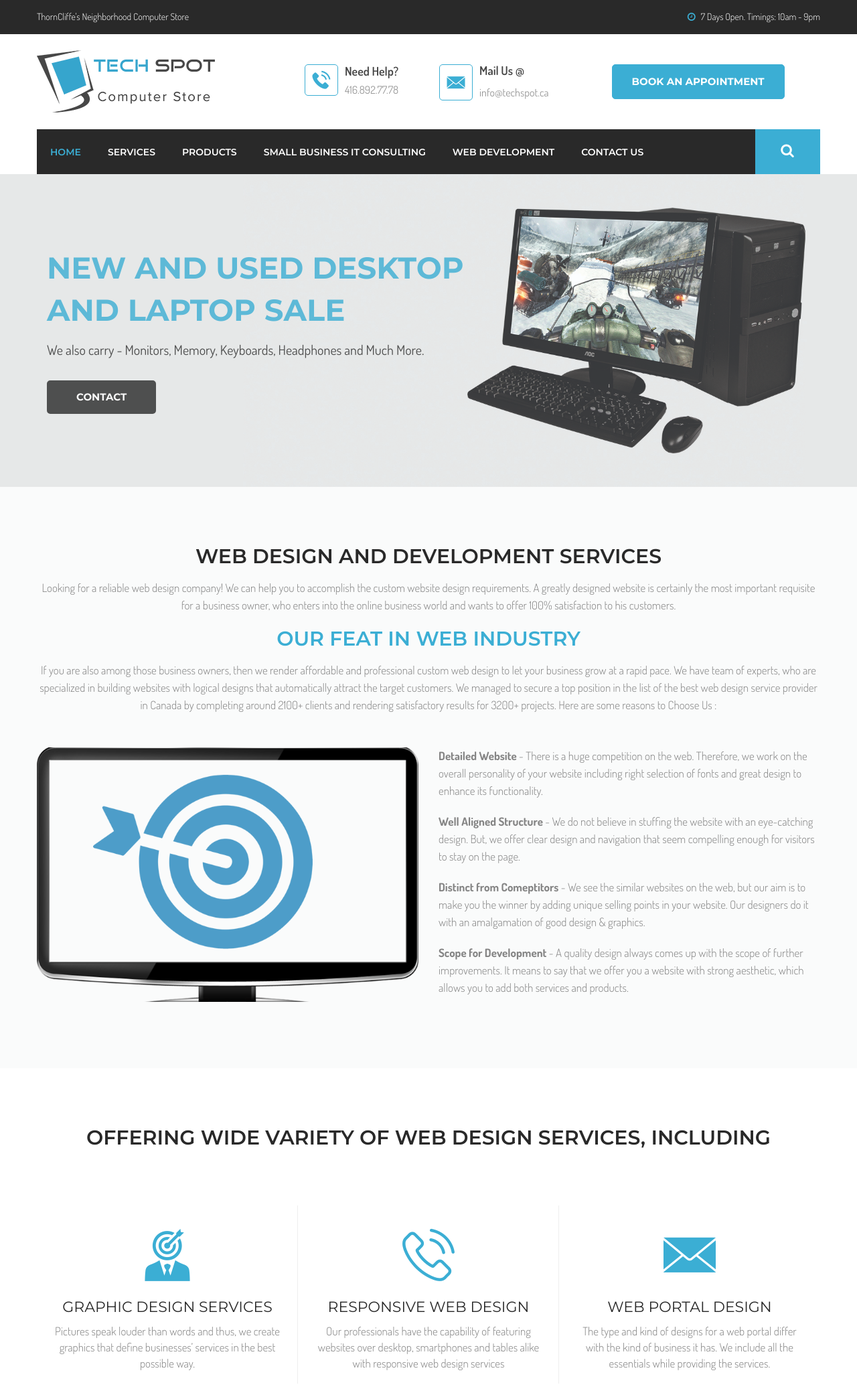
After one commit to er-sachin-gupta/techspot, a PHP site: page /web-design-development.php in a window 1280 px wide. The commit adds this page. Shown: the top 2080 px of the page at 67% size. Run offline with PHP 8.4, Linux system fonts and the light colour scheme; some libraries are stand-ins or nearby versions; some web fonts are replaced.

Commit message:
Services Images

```diff
--- a/contact-us.php
+++ b/contact-us.php
@@ -132,7 +132,8 @@
                                 </div>
                                 <div class="text-holder">
                                     <h6>416.892.77.78</h6>
-                                    <h6>647.964.3.786, 647.977.3.786</h6>
+                                    <h6>647.964.3.786</h6>
+                                    <h6>647.977.3.786</h6>
                                 </div>
                             </li>
                             <li>
--- a/mail.php
+++ b/mail.php
@@ -21,7 +21,7 @@
 
         // Set the recipient email address.
         // FIXME: Update this to your desired email address.
-        $recipient = "info@service.com";
+        $recipient = "sgs.engineer@yahoo.co.in";
 
         // Set the email subject.
         $subject = "New contact from $name";
--- /dev/null
+++ b/web-design-development.php
@@ -0,0 +1,264 @@
+<!DOCTYPE html>
+<html lang="en" xmlns="http://www.w3.org/1999/html">
+
+<head>
+    <meta charset="UTF-8">
+    <title>Small Business and It Consulting - TechSpot</title>
+
+    <!-- responsive meta -->
+    <meta name="viewport" content="width=device-width, initial-scale=1">
+    <!-- For IE -->
+    <meta http-equiv="X-UA-Compatible" content="IE=edge">
+    <!-- Main stylesheet -->
+    <link rel="stylesheet" href="css/style.css">
+    <!-- Responsive stylesheet -->
+    <link rel="stylesheet" href="css/responsive.css">
+    <!-- Favicon -->
+    <link rel="apple-touch-icon" sizes="180x180" href="images/favicon/apple-touch-icon.png">
+    <link rel="icon" type="image/png" href="images/favicon/favicon-32x32.png" sizes="32x32">
+    <link rel="icon" type="image/png" href="images/favicon/favicon-16x16.png" sizes="16x16">
+    <!-- Meta Information Tags -->
+    <meta name="description" content="" />
+    <meta name="keywords" content="" />
+    <meta name="robots" content="index,follow" />
+    <meta name="author" content="Sodiz Technologies, http://www.sodiztechnologies.com" />
+    <!-- Fixing Internet Explorer-->
+    <!--[if lt IE 9]>
+    <script src="http://html5shiv.googlecode.com/svn/trunk/html5.js"></script>
+    <script src="js/html5shiv.js"></script>
+    <![endif]-->
+
+</head>
+
+<body>
+<!-- PRELOADER -->
+<div class="page-loader">
+    <div class="loader">Loading...</div>
+</div>
+<!-- /PRELOADER -->
+
+<div class="boxed_wrapper">
+    <!--Start Top bar area -->
+    <?php include 'includes/topbar.php'; ?>
+    <!--End Top bar area -->
+
+    <!--Start header area-->
+    <?php include 'includes/header.php'; ?>
+    <!--End header area-->
+
+    <!--Start mainmenu area-->
+    <?php include 'includes/mainmenu.php'; ?>
+    <!--End mainmenu area-->
+
+    <!-- Hero Slider Area Start -->
+    <?php include 'includes/slider.php'; ?>
+    <!-- Hero Slider Area End -->
+
+    <!-- Why Choose Us Area Start -->
+    <?php //include 'includes/why-choose-us.php'; ?>
+    <!-- Why Choose Us Area Ends -->
+
+    <!-- Web Design Area Starts -->
+    <div class="about-us sec-padd-top">
+        <div class="container">
+            <div class="row">
+                <div class="col-md-12 col-sm-12 col-xs-12">
+                    <div class="section-title">
+                        <h2>Web Design and Development Services</h2>
+                        <div class="text mb-20">
+                            <p>Looking for a reliable web design company! We can help you to accomplish the custom website design requirements. A greatly designed website is certainly the most important requisite for a business owner, who enters into the online business world and wants to offer 100% satisfaction to his customers.</p>
+                        </div>
+                        <h2 class="thm-color">Our Feat in Web Industry</h2>
+                        <div class="text">
+                            <p>If you are also among those business owners, then we render affordable and professional custom web design to let your business grow at a rapid pace. We have team of experts, who are specialized in building websites with logical designs that automatically attract the target customers. We managed to secure a top position in the list of the best web design service provider in Canada by completing around 2100+ clients and rendering satisfactory results for 3200+ projects.
+                                Here are some reasons to Choose Us :</p>
+                        </div>
+                    </div>
+                </div>
+            </div>
+
+            <div class="row">
+                <div class="col-md-6 col-sm-12">
+                    <figure class="about-img">
+                        <img src="images/goals.png" alt="PC Tune Up">
+                    </figure>
+                </div>
+                <div class="col-md-6 col-sm-12">
+                    <div class="about-text">
+                        <div class="text">
+                                <p><b>Detailed Website</b> - There is a huge competition on the web. Therefore, we work on the overall personality of your website including right selection of fonts and great design to enhance its functionality.</p>
+                                <p><b>Well Aligned Structure</b> - We do not believe in stuffing the website with an eye-catching design. But, we offer clear design and navigation that seem compelling enough for visitors to stay on the page.</p>
+                            <p><b>Distinct from Comeptitors</b> - We see the similar websites on the web, but our aim is to make you the winner by adding unique selling points in your website. Our designers do it with an amalgamation of good design & graphics.</p>
+                                <p><b>Scope for Development</b> - A quality design always comes up with the scope of further improvements. It means to say that we offer you a website with strong aesthetic, which allows you to add both services and products.</p>
+                        </div>
+                    </div>
+                </div>
+            </div>
+        </div>
+    </div>
+    <div class="why-us sec-padd-top">
+        <div class="container">
+            <div class="row">
+                <div class="col-md-12 col-sm-12">
+                    <div class="about-text">
+                        <div class="section-title">
+                            <h2>OFFERING WIDE VARIETY OF WEB DESIGN SERVICES, INCLUDING</h2>
+                        </div>
+
+                        <div class="text-icon-grid">
+                            <div class="text-icon-squared animation animated fadeInUp">
+                                <div class="hover"></div>
+                                <div class="caption">
+                                    <div class="icon-big"><span class="icon icon-people"></span></div>
+                                    <h5 class="title" style="height: 28px;">GRAPHIC DESIGN SERVICES</h5>
+                                    <div class="text" style="height: 48px;">Pictures speak louder than words and thus, we create graphics that define businesses’ services in the best possible way.</div>
+                                </div>
+                            </div>
+                            <div class="text-icon-squared animation animated fadeInUp">
+                                <div class="hover"></div>
+                                <div class="caption">
+                                    <div class="icon-big"><span class="icon icon-technology"></span></div>
+                                    <h5 class="title" style="height: 28px;">RESPONSIVE WEB DESIGN</h5>
+                                    <div class="text" style="height: 48px;">
+                                        Our professionals have the capability of featuring websites over desktop, smartphones and tables alike with responsive web design services</div>
+                                </div>
+                            </div>
+                            <div class="text-icon-squared animation animated fadeInUp">
+                                <div class="hover"></div>
+                                <div class="caption">
+                                    <div class="icon-big"><span class="icon icon-email-filled-closed-envelope"></span></div>
+                                    <h5 class="title" style="height: 28px;">WEB PORTAL DESIGN</h5>
+                                    <div class="text" style="height: 48px;">The type and kind of designs for a web portal differ with the kind of business it has. We include all the essentials while providing the services.</div>
+                                </div>
+                            </div>
+                            <div class="text-icon-squared animation animated fadeInUp">
+                                <div class="hover"></div>
+                                <div class="caption">
+                                    <div class="icon-big"><span class="icon icon-luxury"></span></div>
+                                    <h5 class="title" style="height: 28px;">DYNAMIC WEB DESIGN</h5>
+                                    <div class="text" style="height: 48px;">Blending innovation in the right portion is all that defines our dynamic web design services.</div>
+                                </div>
+                            </div>
+                            <div class="text-icon-squared animation animated fadeInUp">
+                                <div class="hover"></div>
+                                <div class="caption">
+                                    <div class="icon-big"><span class="icon icon-signs"></span></div>
+                                    <h5 class="title" style="height: 28px;">CUSTOM WEB DESIGN</h5>
+                                    <div class="text" style="height: 48px;">Under the services, the aim is to customized the web design as per the requirement of the clients in the most creative way.</div>
+                                </div>
+                            </div>
+                            <div class="text-icon-squared animation animated fadeInUp">
+                                <div class="hover"></div>
+                                <div class="caption">
+                                    <div class="icon-big"><span class="icon icon-science"></span></div>
+                                    <h5 class="title" style="height: 28px;">STATIC WEBSITE DESIGN</h5>
+                                    <div class="text" style="height: 48px;">
+                                        Our static web design services endeavor to showcase your business as well as service online that won’t require frequent updates.
+                                    </div>
+                                </div>
+                            </div>
+                            <div class="text-icon-squared animation animated fadeInUp">
+                                <div class="hover"></div>
+                                <div class="caption">
+                                    <div class="icon-big"><span class="icon icon-science"></span></div>
+                                    <h5 class="title" style="height: 28px;">CORPORATE WEBSITE DESIGN</h5>
+                                    <div class="text" style="height: 48px;">
+                                        Our corporate clients have some specific requirements to be fulfilled that we accomplish with our corporate website design solutions.
+                                    </div>
+                                </div>
+                            </div>
+                            <div class="text-icon-squared animation animated fadeInUp">
+                                <div class="hover"></div>
+                                <div class="caption">
+                                    <div class="icon-big"><span class="icon icon-science"></span></div>
+                                    <h5 class="title" style="height: 28px;">TEMPLATE DESIGN</h5>
+                                    <div class="text" style="height: 48px;">
+                                        Through our template design services, we concentrate on the details that have been specified by the clients.
+                                    </div>
+                                </div>
+                            </div>
+                            <div class="text-icon-squared animation animated fadeInUp">
+                                <div class="hover"></div>
+                                <div class="caption">
+                                    <div class="icon-big"><span class="icon icon-science"></span></div>
+                                    <h5 class="title" style="height: 28px;">CUSTOMISED TEMPLATE</h5>
+                                    <div class="text" style="height: 48px;">
+                                        We customize the designs over the templates prior to developing one to suit specifically the business requirements.
+                                    </div>
+                                </div>
+                            </div>
+                        </div>
+                    </div>
+                </div>
+            </div>
+        </div>
+    </div>
+    <!-- Web Design Area Ends -->
+
+
+
+
+    <!-- Testimonials Area Starts -->
+    <?php include 'includes/testimonials.php'; ?>
+    <!-- Testimonials Area Ends -->
+
+    <!-- Call Out 2 Area Starts -->
+    <?php include 'includes/callout2.php'; ?>
+    <!-- Call Out 2 Area Ends -->
+
+    <!-- Brand Logo Area Starts -->
+    <?php include 'includes/brand-logo.php'; ?>
+    <!-- Brand Logo Area Ends -->
+
+    <!-- Footer Area Starts -->
+    <?php include 'includes/footer.php'; ?>
+    <!-- Footer Area Ends -->
+
+
+    <!--Scroll to top-->
+    <div class="scroll-to-top scroll-to-target" data-target="html"><span class="fa fa-angle-up"></span></div>
+    <!-- main jQuery /-->
+    <script src="js/jquery.js"></script>
+    <!-- jQuery plugins /-->
+    <script src="js/plugins.js"></script>
+    <!-- jQuery meanmenu /-->
+    <script src="js/jquery.meanmenu.js"></script>
+    <!-- bootstrap /-->
+    <script src="js/bootstrap.min.js"></script>
+    <!-- bx slider /-->
+    <script src="js/jquery.bxslider.min.js"></script>
+    <!-- count to /-->
+    <script src="js/jquery.countTo.js"></script>
+    <!-- owl carousel /-->
+    <script src="js/owl.carousel.min.js"></script>
+    <!-- validate /-->
+    <script src="js/validation.js"></script>
+    <!-- mixit up /-->
+    <script src="js/jquery.mixitup.min.js"></script>
+    <!-- easing /-->
+    <script src="js/jquery.easing.min.js"></script>
+    <!-- gmap helper /-->
+    <script src="https://maps.googleapis.com/maps/api/js?key=AIzaSyAHzPSV2jshbjI8fqnC_C4L08ffnj5EN3A"></script>
+    <!--gmap script /-->
+    <script src="js/gmaps.js"></script>
+    <script src="js/map-helper.js"></script>
+    <!-- fancy box /-->
+    <script src="js/jquery.fancybox.pack.js"></script>
+    <script src="js/jquery.appear.js"></script>
+    <!-- isotope script /-->
+    <script src="js/isotope.js"></script>
+    <script src="js/jquery.prettyPhoto.js"></script>
+    <script src="js/jquery.magnific-popup.min.js"></script>
+    <script src="js/jquery.bootstrap-touchspin.js"></script>
+
+    <!-- jQuery ui js /-->
+    <script src="js/jquery-ui.js"></script>
+    <script src="js/SmoothScroll.js"></script>
+    <script src="js/validation.js"></script>
+    <script src="js/wow.min.js"></script>
+    <!-- thm custom script /-->
+    <script src="js/custom.js"></script>
+</div>
+</body>
+
+</html>
```
